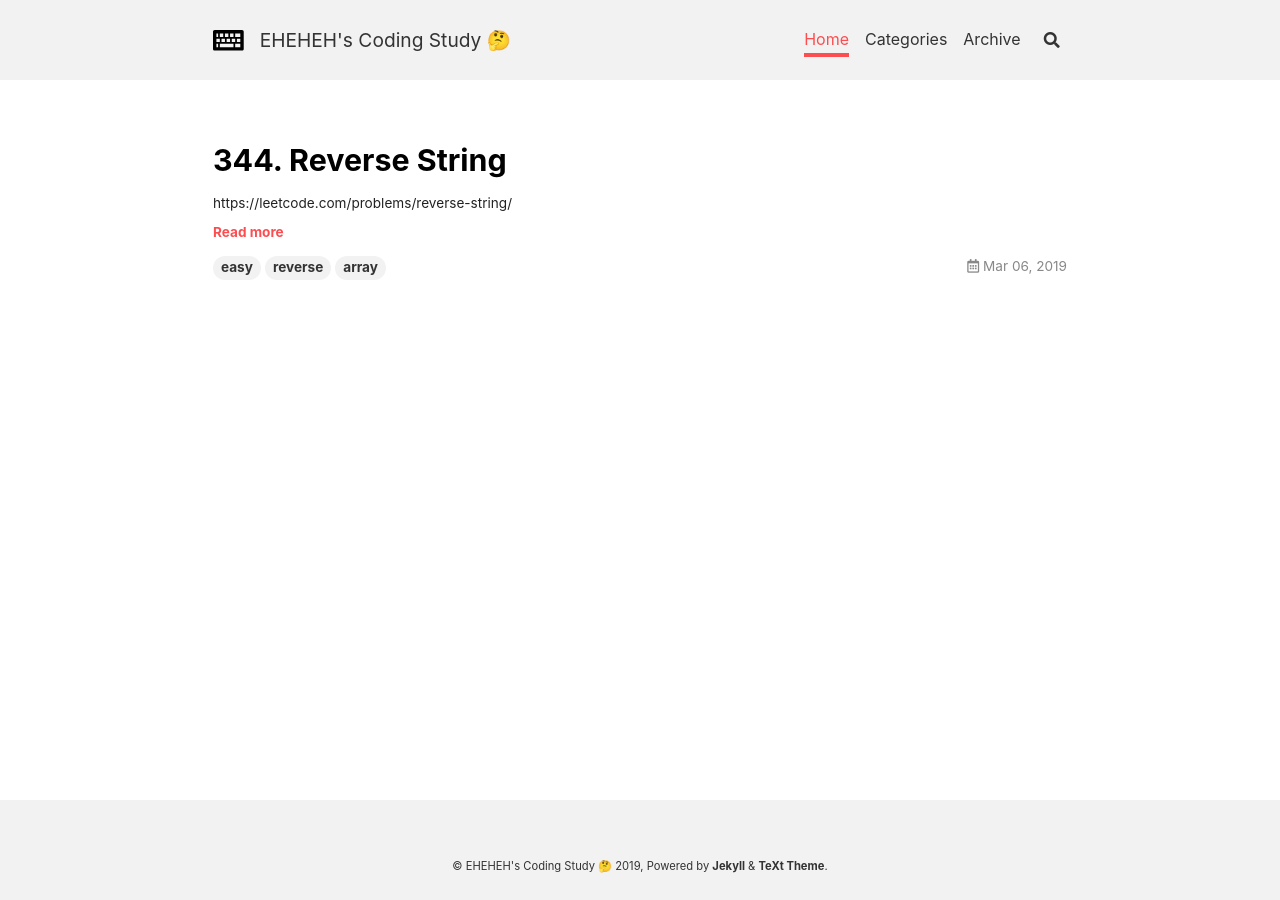
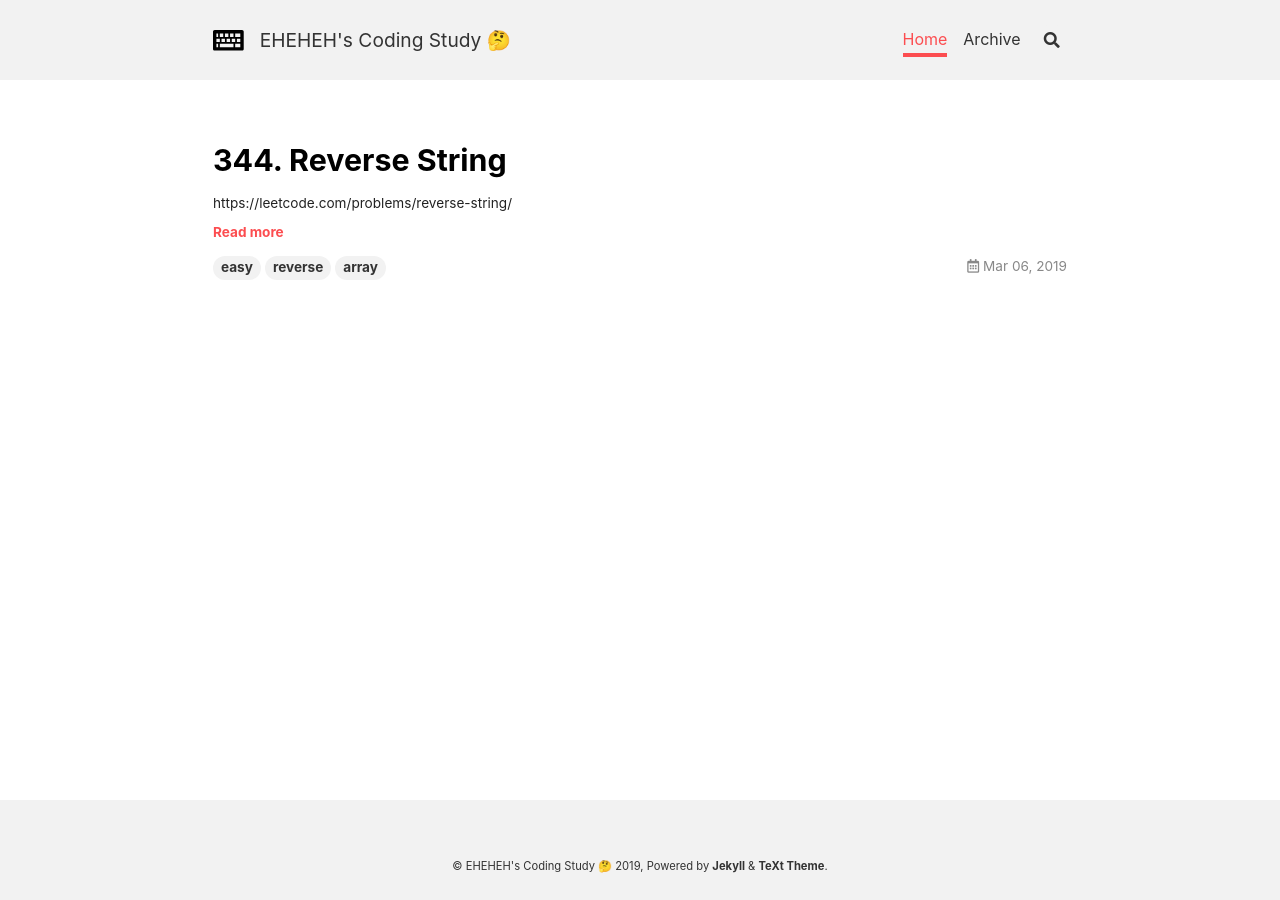
Before and after one commit to taetaetae/coding-test, a Jekyll site: the page built from index.html, in a window 1280 px wide. Built offline with Jekyll 4.4.1, drawn with Linux system fonts in a browser that asks for light colours; nearby versions of some CDN libraries; the list of posts is cut into pages by our own code.

Commit message:
reverse-string

```diff
--- a/_data/navigation.yml
+++ b/_data/navigation.yml
@@ -4,10 +4,6 @@ header:
       en:       Home
     url:        /
   - titles:
-      ko:       Categories
-      en:       Categories
-    url:        /categories.html
-  - titles:
       ko:       Archive
       en:       Archive
     url:        /archive.html
```
